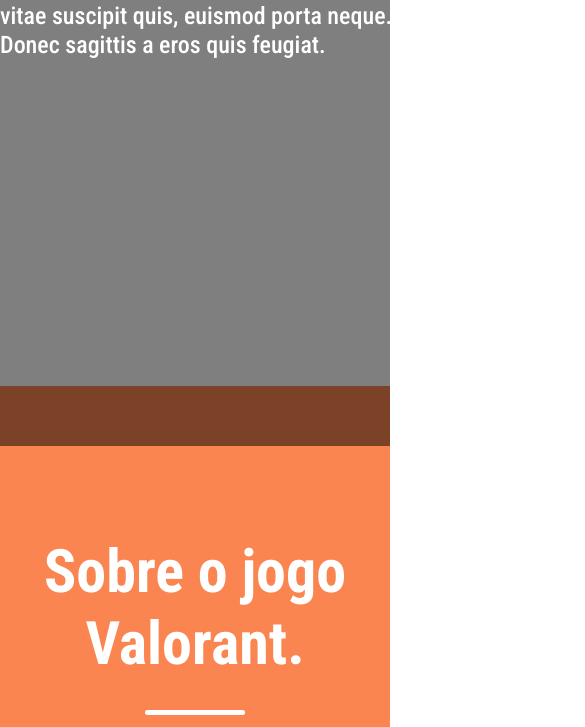
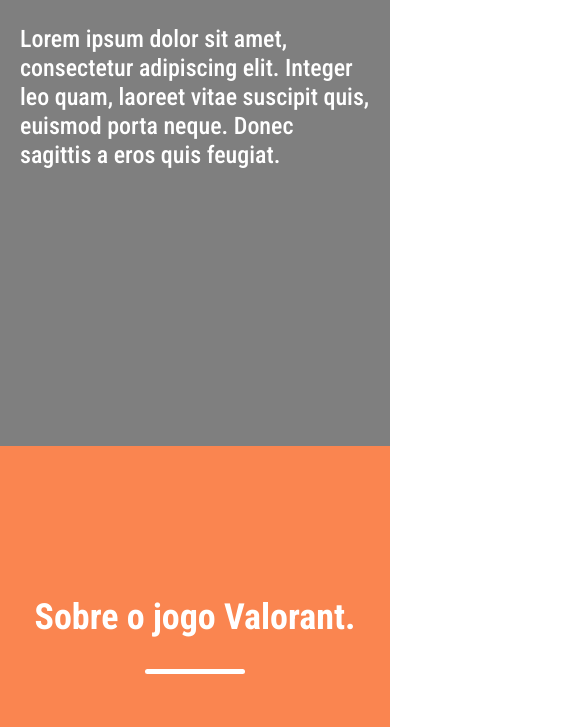
Before and after one commit to ryssaes/ladingpagesass, a plain HTML site: page index.html in a window 390 px wide. Shown: the part 634-1361 px from the top of the page, 585 px wide, since content can reach past the window. Drawn offline with nearby package versions, Linux system fonts and the light colour scheme.

Commit message:
feat: finalização mobile

```diff
--- a/assets/js/main.js
+++ b/assets/js/main.js
@@ -23,9 +23,11 @@
 const btnMobile = document.getElementById("btn-mobile");
 
 function toggleMenu(event) {
-    if (event.type === "touchstart") event.preventDefault();
-    const nav = document.getElementById("nav");
+    event.preventDefault();
+    const nav = document.getElementById("menu-mobile");
     nav.classList.toggle("active");
+    console.log(nav);
+
 }
 
 btnMobile.addEventListener("click", toggleMenu);
--- a/assets/sass/2-modules/_about.sass
+++ b/assets/sass/2-modules/_about.sass
@@ -1,16 +1,22 @@
 @use '../1-base/variables'
+@import 'mixin'
 
 .container-about
     background-color: variables.$orange
     height: 605px
     text-align: center
     padding: 150px 0
+    @include mobile
+        height: auto
 
     h2
         font-size: 60px
         line-height: 72px
         color: variables.$white
         font-weight: 700
+        @include mobile
+            font-size: 36px
+            line-height: 43px
 
         &::after
             content: ''
@@ -29,6 +35,11 @@
         color: variables.$white
         font-weight: 500
         margin-bottom: 50px
+        @include mobile
+            width: 100%
+            padding: 20px
+            font-size: 20px
+            line-height: 24px
 
     .button-about
         border: none
--- a/assets/sass/2-modules/_carousel.sass
+++ b/assets/sass/2-modules/_carousel.sass
@@ -1,9 +1,13 @@
 @use '../1-base/variables'
+@import 'mixin'
 
 .container-carousel
     position: relative
     background-color: variables.$gray !important
     padding: 100px 0
+
+    .owl-carousel.owl-loaded
+        height: 460px !important
 
     img
         width: 820px !important
@@ -47,6 +51,8 @@
     margin-right: 10px
     border: 1px solid variables.$black !important
     background-color: variables.$gray
+    @include mobile
+        display: none
 
 .owl-theme .owl-dots .owl-dot.active span
     background-color: variables.$black
--- a/assets/sass/2-modules/_icons.sass
+++ b/assets/sass/2-modules/_icons.sass
@@ -30,7 +30,7 @@
     flex-wrap: wrap
 
     li
-        width: 205px
+        width: 220px
 
     img
         width: 32px
--- a/assets/sass/2-modules/_main.sass
+++ b/assets/sass/2-modules/_main.sass
@@ -1,4 +1,5 @@
 @use '../1-base/variables'
+@import 'mixin'
 
 .container-main
     background-image: url('../images/image-bg.jpg')
@@ -32,6 +33,13 @@
             color: variables.$white
             position: relative
             z-index: 2
+            @include mobile
+                width: 100%
+                height: auto
+                padding: 20px
+                margin-top: 150px
+                padding-bottom: 0
+
 
             &::after
                 content: ' '
@@ -51,3 +59,7 @@
             font-size: 24px
             line-height: 29px
             margin-top: 70px
+            @include mobile
+                width: 100%
+                margin-top: 0
+                padding: 20px
--- a/assets/sass/2-modules/_mixin.sass
+++ b/assets/sass/2-modules/_mixin.sass
@@ -1,3 +1,7 @@
 @mixin menu-mobile
   @media (max-width: 1070px)
     @content
+
+@mixin mobile
+  @media (max-width: 425px)
+    @content
--- a/assets/sass/2-modules/_nav.sass
+++ b/assets/sass/2-modules/_nav.sass
@@ -1,9 +1,93 @@
 
     @use '../1-base/variables'
-    @import '../2-modules/_mixin'
+    @import 'mixin'
+
+
+    .nav-bar
+        @include menu-mobile
+            display: block
+            position: relative
+            width: 100%
+            top: 70px
+            right: 0
+            background-color: white
+            height: 0
+            z-index: 9
+            transition: 0.3s
+            visibility: hidden
+            overflow-y: hidden
+
+            a
+                @include menu-mobile
+                margin-bottom: 10px
+                text-align: center
+
+    .active
+        @include menu-mobile
+            text-align: center
+            padding: 10px
+            margin-top: -3px
+            height: 150px
+            visibility: visible
+            verflow-y: hidden
+            overflow-x: hidden
+
+            &::before
+                transform: rotate(135deg)
+
+            &::after
+                @include menu-mobile
+                    transform: rotate(-135deg)
+
+
+    .mobile
+        display: none !important
+        @include menu-mobile
+            border-top: 1px solid variables.$orange
+            display: block !important
+            position: absolute
+            height: fit-content
+            margin-top: -11px !important
+
+            li
+                padding-top: 10px !important
+
+                a
+                    display: block !important
+                    color: black !important
+                    font-weight: 700 !important
+                    font-size: 20px !important
+
+
+
+
 
     #btn-mobile
         display: none
+        @include menu-mobile
+            width: 20px
+            padding: 0
+            display: flex !important
+            border: none
+            background: none
+            cursor: pointer
+            gap: 0.5rem
+
+    #hamburger
+        @include menu-mobile
+            border-top: 2px solid
+            width: 20px
+
+            &::before, &::after
+                @include menu-mobile
+                content: ' '
+                display: block
+                width: 20px
+                height: 2px
+                background-color: black
+                margin-top: 5px
+                transition: 0.3s
+                position: relative
 
     .logo img
         width: 210px
@@ -14,8 +98,6 @@
         display: flex
         justify-content: space-around
         align-items: center
-        @include menu-mobile
-        display: none
 
         ul
             display: flex
@@ -32,3 +114,5 @@
                     line-height: 29px
                     color: black
                     font-weight: 700
+                    @include menu-mobile
+                        display: none
--- a/index.html
+++ b/index.html
@@ -36,6 +36,16 @@
               <span id="hamburger"></span>
             </button>
             <ul id="menu" class="nav-bar">
+              <li><a href="">Informações do jogo</a></li>
+              <li><a href="">Mídia</a></li>
+              <li><a href="">Notícias</a></li>
+              <li><a href="">Placar</a></li>
+              <li><a href="">Suporte</a></li>
+              <li><a href="">Social</a></li>
+              <li><a href="">Esportes</a></li>
+              <li><a href="">Mais</a></li>
+            </ul>
+            <ul id="menu-mobile" class="nav-bar mobile">
               <li><a href="">Informações do jogo</a></li>
               <li><a href="">Mídia</a></li>
               <li><a href="">Notícias</a></li>
```
Also changed, not shown: assets/css/main.css, 1 other file.
